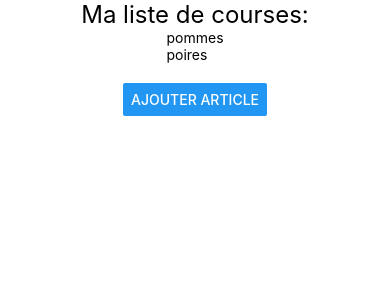
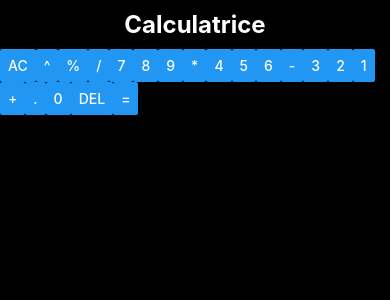
Before and after one commit to AnthonyAH8/CDA_2023, a React Native app in the folder 16-REACT_NATIVE/demo/: screen / in a window 390 px wide. Shown: the top 300 px of the page. Built offline with nearby package versions, Linux system fonts and the light colour scheme.

Commit message:
exercice calculatrice

```diff
--- a/16-REACT_NATIVE/demo/App.jsx
+++ b/16-REACT_NATIVE/demo/App.jsx
@@ -2,6 +2,7 @@ import { StyleSheet, Text, View, Image } from 'react-native'
 import React from 'react'
 // import SecondDemo from '../demo/components/SecondDemo'
 import ShoppingList from '../demo/components/ShoppingList'
+import Calculator from '../demo/components/Calculator'
 
 export default function App() {
     return (
@@ -21,8 +22,8 @@ export default function App() {
         //     </View>
         // </View>
         // <SecondDemo/>
-        // <Text>Hello</Text>
-        <ShoppingList/>
+        // <ShoppingList/>
+        <Calculator/>
     )
 }
 
--- /dev/null
+++ b/16-REACT_NATIVE/demo/components/Calculator.jsx
@@ -0,0 +1,54 @@
+import { Button, StyleSheet, Text, View } from 'react-native'
+import React, { useState } from 'react'
+
+export default function Calculator() {
+    const [input, setInput] = useState("")
+    const [displayValue, setDisplayValue] = useState(0);
+    const [operator, setOperator] = useState(null)
+
+    return (
+        <View style={styles.container}>
+                <Text style={styles.title}>Calculatrice</Text>
+            <View style={styles.main}>
+                <Button title='AC'/>
+                <Button title='^' />
+                <Button title='%' />
+                <Button title='/' />
+                <Button title='7' />
+                <Button title='8' />
+                <Button title='9' />
+                <Button title='*' />
+                <Button title='4' />
+                <Button title='5' />
+                <Button title='6' />
+                <Button title='-' />
+                <Button title='3' />
+                <Button title='2' />
+                <Button title='1' />
+                <Button title='+' />
+                <Button title='.' />
+                <Button title='0' />
+                <Button title='Del' />
+                <Button title='=' />
+            </View>
+        </View>
+    )
+}
+
+const styles = StyleSheet.create({
+    container: {
+        backgroundColor: 'black',
+        flex: 1,
+    },
+    title: {
+        color: 'white',
+        textAlign: 'center',
+        margin: 10,
+        fontWeight: 'bold',
+        fontSize: 24
+    },
+    main:{
+        flexWrap: 'wrap',
+        flexDirection: 'row'
+    }
+    })
--- a/16-REACT_NATIVE/demo/components/ShoppingModal.jsx
+++ b/16-REACT_NATIVE/demo/components/ShoppingModal.jsx
@@ -6,10 +6,8 @@ export default function ShoppingModal(props) {
     const [shopping, setShopping] = useState([]);
 
     function addNewFurniture(enteredInput) {
-            setShopping(enteredInput)
+        setShopping(enteredInput)
     }
-
-
 
     return (
         <Modal visible={props.visible}>
@@ -49,7 +47,7 @@ const styles = StyleSheet.create({
         alignItems: 'center',
         justifyContent: 'center',
     },
-    shoppingInput:{
+    shoppingInput: {
         margin: 20,
         borderWidth: 1,
         padding: 10,
```
